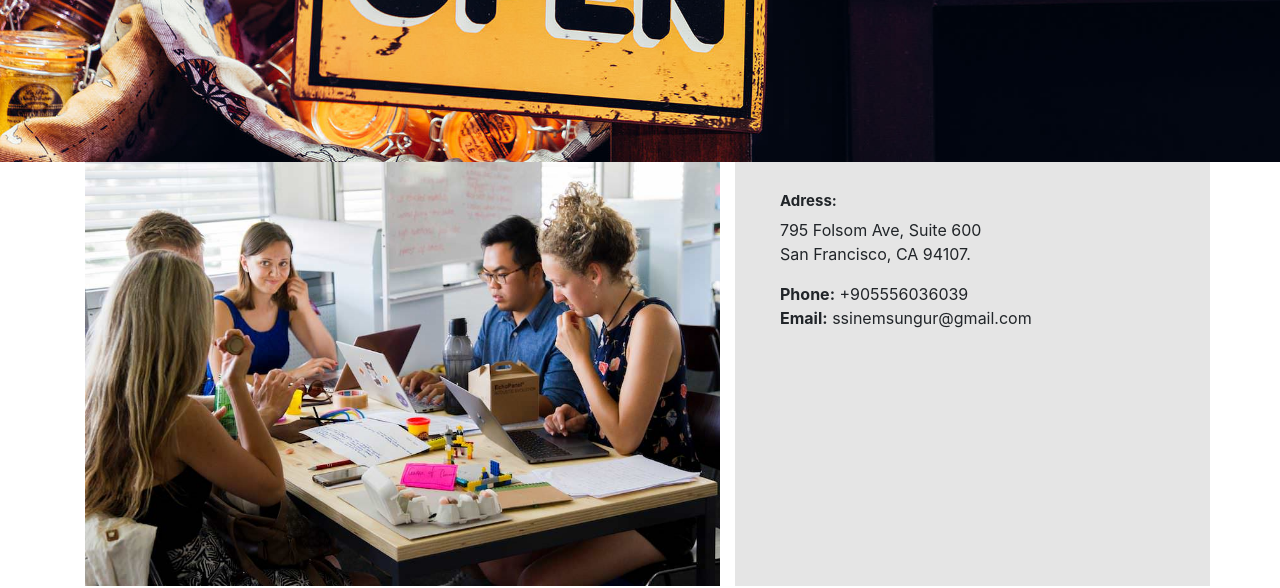
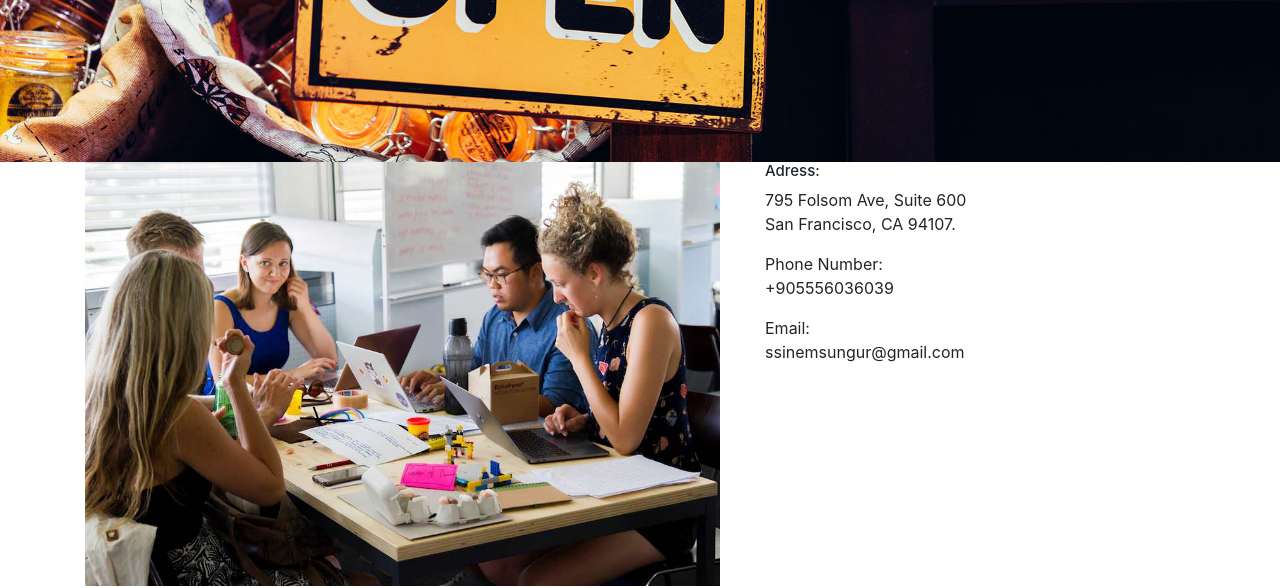
Before and after one commit to SinemSungur/estent-real-estate-demo-page, a website: page contact.html in a window 1280 px wide. Shown: the part 388-976 px from the top of the page. Drawn offline with nearby package versions, Linux system fonts and the light colour scheme; grey boxes are pictures that could not be loaded; a web font is replaced by a local one.

Commit message:
contact.html updated

```diff
--- a/contact.html
+++ b/contact.html
@@ -172,18 +172,17 @@
     </div>
 <!--          ADRESS PART (BELOW HEADER)               -->
 <div class="container">
-    <div class="row">
+    <section>
+      <div class="row mb-5">
           <div class="col-12 col-lg-7">
               <img src="images/Contact-content.jpg" class="adress-part-img img-fluid" alt="">
           </div>
 
           <div
-        class="col-12 col-lg-5"
-        style="padding: 30px; background-color: #e5e5e5;"
-        >
-        <div class="container">
+          class="col-12 col-lg-5">
+          <div class="container contact-adress-container">
             <div class="adress-section">
-            <h5 style="font-size: 15px; font-weight: 700;">Adress:</h5>
+              <h5 style="font-size: 15px;">Adress:</h5>
               <p>
                 795 Folsom Ave, Suite 600 <br />
                 San Francisco, CA 94107.
@@ -191,13 +190,16 @@
             </div>
             <div class="adress-section">
               <p>
-              <b>Phone:</b> +905556036039 <br />
-              <b>Email:</b> ssinemsungur@gmail.com
+                Phone Number:<br>
+                +905556036039 <br /></p>
+               <p>  Email:<br>
+                ssinemsungur@gmail.com
               </p>
             </div>
           </div>
           </div>
       </div>
+    </section>
 </div>
 
  <!--    CONTACT SECTION    -->
```
Lines whose indentation alone changed are shown as unchanged.
